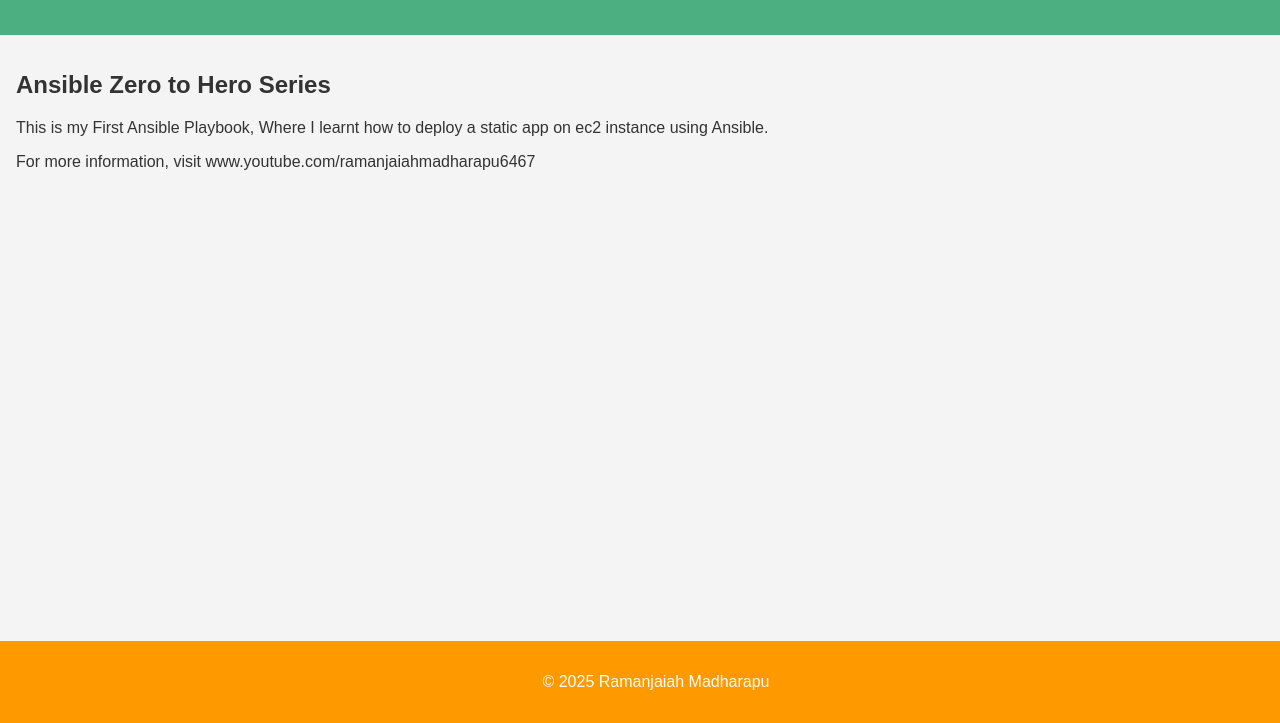
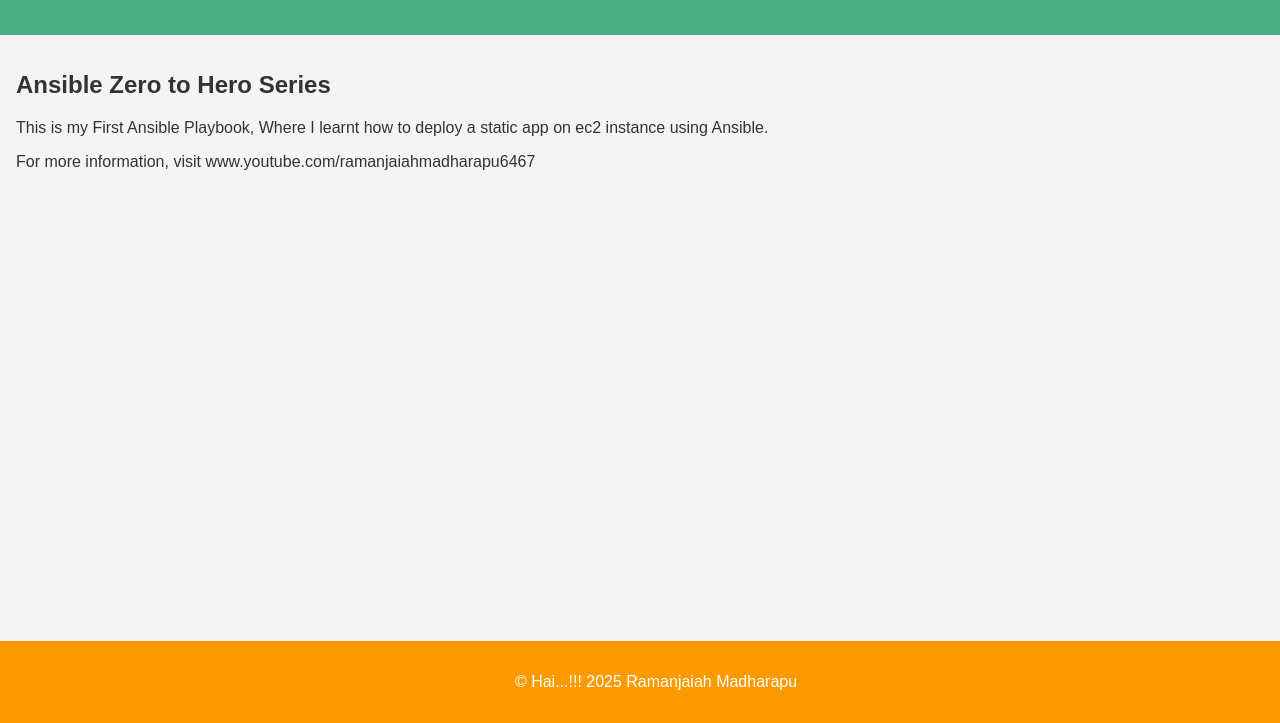
Before and after one commit to raman8284/2025ansible, a plain HTML site: page index.html in a window 1280 px wide. Shown: the part 77-800 px from the top of the page. Drawn offline with Linux system fonts and the light colour scheme.

Commit message:
this is git bash commit

```diff
--- a/index.html
+++ b/index.html
@@ -42,7 +42,7 @@
         <p>For more information, visit www.youtube.com/ramanjaiahmadharapu6467</p>
     </main>
     <footer>
-        <p>&copy; 2025 Ramanjaiah Madharapu</p>
+        <p>&copy; Hai...!!! 2025 Ramanjaiah Madharapu</p>
     </footer>
 </body>
 </html>
```
